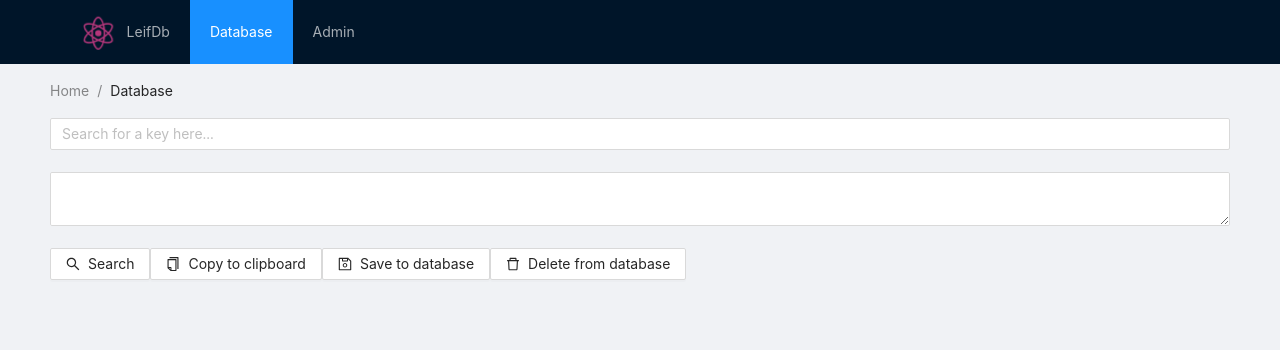
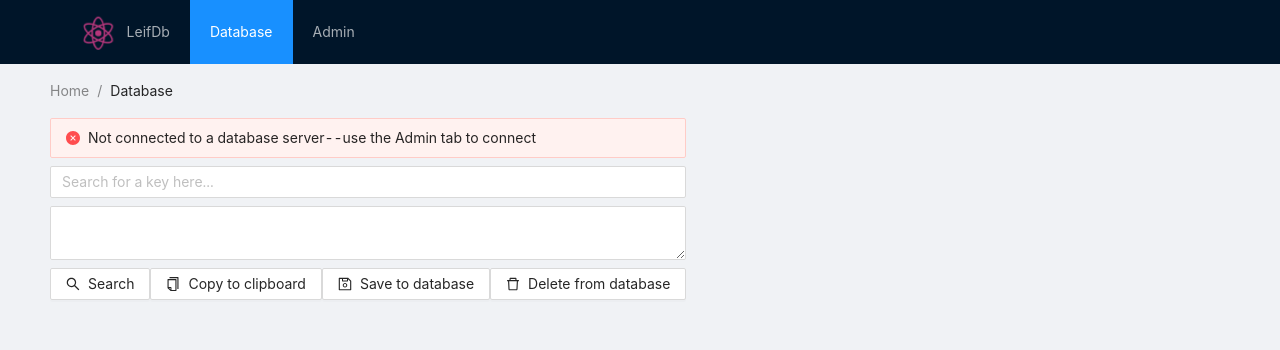
Before and after one commit to btmorr/leifdb, a React (Create React App) app in the folder ui/: page / in a window 1280 px wide. Shown: the top 350 px of the page. Built offline with nearby package versions, Linux system fonts and the light colour scheme.

Commit message:
Admin connect (#52)
* Add connect input to admin page
* Move db search state down to DatabasePage
* Update ui readme

```diff
--- a/ui/package.json
+++ b/ui/package.json
@@ -1,7 +1,7 @@
 {
   "name": "leifdb-ui",
   "version": "0.1.0",
-  "private": true,
+  "private": false,
   "dependencies": {
     "@ant-design/icons": "^4.2.1",
     "@testing-library/jest-dom": "^4.2.4",
--- a/ui/src/App.tsx
+++ b/ui/src/App.tsx
@@ -1,47 +1,92 @@
 import React, { FunctionComponent, useState } from 'react';
 import logo from './logo.svg';
-import { Layout, Menu, Breadcrumb, Input, Button } from 'antd';
+import { Layout, Menu, Breadcrumb, Input, Button, Space, Alert } from 'antd';
 import { SearchOutlined, CopyOutlined, SaveOutlined, DeleteOutlined } from '@ant-design/icons';
 // import * as scp from 'scale-color-perceptual';
 import './App.css';
 
 const { Header, Content, Footer } = Layout;
-const { TextArea } = Input;
+const { TextArea, Search } = Input;
 
 interface DbPageProps {
-  searchTerm: string;
-  searchResult: string;
-  // clickHandler: (event: React.SyntheticEvent<KeyboardEvent>) => void;
-  clickHandler: React.KeyboardEventHandler<HTMLInputElement>;
+  host: string;
 }
 
 function DatabasePage(props: DbPageProps) {
-  // Add db search functionality (how best to ensure that searching displays
-  // results, but does not clear the input field?)
+  const [searchResult, setSearchResult] = useState("");
+
+  function connectHeader() {
+    if (props.host) {
+      return (
+        <span>Connected to: <code>{props.host}</code></span>
+      )
+    }
+    return (
+      <Alert type="error" message="Not connected to a database server--use the Admin tab to connect" showIcon />
+    )
+  }
+
+  const searchHandler: React.KeyboardEventHandler<HTMLInputElement> = (event: React.KeyboardEvent<HTMLInputElement>) => {
+    let target = event.target as HTMLInputElement;
+    const query = `http://${props.host}/db/${target.value}`
+    console.log("GET " + query)
+    fetch(query)
+      .then(response => response.text())
+      .then(data => {
+        console.log("Result:", data);
+        setSearchResult(data);
+      });
+  }
 
   return (
-    <>
-      <Input className="App-key-input" placeholder="Search for a key here..." onPressEnter={props.clickHandler} allowClear />
-      <br />
-      <br />
-      <TextArea className="App-result-field" value={props.searchResult} allowClear />
-      <br />
-      <br />
-      <Button className="db-button" id="search-button"><SearchOutlined /> Search</Button>
-      <Button className="db-button" id="copy-button"><CopyOutlined /> Copy to clipboard</Button>
-      <Button className="db-button" id="save-button"><SaveOutlined /> Save to database</Button>
-      <Button className="db-button" id="delete-button"><DeleteOutlined /> Delete from database</Button>
-      <br />
-      <br />
-    </>
+    <Space direction="vertical">
+      {connectHeader()}
+      <Input
+        className="App-key-input"
+        placeholder="Search for a key here..."
+        onPressEnter={searchHandler}
+        allowClear
+      />
+      <TextArea
+        className="App-result-field"
+        value={searchResult}
+        allowClear
+      />
+      <div>
+        <Button className="db-button" id="search-button"><SearchOutlined /> Search</Button>
+        <Button className="db-button" id="copy-button"><CopyOutlined /> Copy to clipboard</Button>
+        <Button className="db-button" id="save-button"><SaveOutlined /> Save to database</Button>
+        <Button className="db-button" id="delete-button"><DeleteOutlined /> Delete from database</Button>
+      </div>
+    </Space>
   )
 }
 
-function AdminPage() {
+interface AdminPageProps {
+  setHost: React.Dispatch<React.SetStateAction<string>>;
+}
+
+function AdminPage(props:AdminPageProps) {
+
+  function tryConnect(address: string, handler: React.Dispatch<React.SetStateAction<string>>) {
+    const query = `http://${address}/health`
+    fetch(query)
+      .then(res => handler(address));
+  }
+
   return (
-    <>
-      Nothing here yet
-    </>
+    <Space direction="vertical">
+      Enter the address of a LeifDb server to connect to:
+      <Search
+        placeholder="localhost:8080"
+        onSearch={value => { tryConnect(value, props.setHost) }}
+        style={{ width: 300 }}
+      />
+      <span>
+        Address should be in the form "<code>host:port</code>",
+        without quote marks (example: <code>192.168.0.3:8080</code>)
+      </span>
+    </Space>
   )
 }
 
@@ -57,16 +102,17 @@ type Page = 'Home' | 'Database' | 'Admin';
 
 interface AppContentProps {
   page: Page;
-  searchTerm: string;
-  searchResult: string;
-  searchHandler: React.KeyboardEventHandler<HTMLInputElement>;
+  host: string;
+  setHost: React.Dispatch<React.SetStateAction<string>>;
 }
 
 function AppContent(props:AppContentProps) {
   const pages: Record<Page, JSX.Element> = {
     Home: <HomePage />,
-    Database: <DatabasePage searchTerm={props.searchTerm} searchResult={props.searchResult} clickHandler={props.searchHandler}/>,
-    Admin: <AdminPage />
+    Database: <DatabasePage
+      host={props.host}/>,
+    Admin: <AdminPage
+      setHost={props.setHost}/>
   };
 
   return (
@@ -118,27 +164,12 @@ function AppFooter() {
 
 const App:FunctionComponent<{ initialPage?: Page }> = ({ initialPage = "Database" }) => {
   const [currentPage, setCurrentPage] = useState(initialPage);
-  const [currentSearch, setCurrentSearch] = useState("");
-  const [searchResults, setSearchResults] = useState("");
+  const [host, setHost] = useState("");
   // Get currently selected header tab and send it to AppContent props
   // to choose which page content to display
 
   // const colors = [0, 0.1, 0.25, 0.5, 0.75, 0.9, 1].map(scp.magma);
   // colors.forEach((i) => {console.log(i)});
-
-  const searchHandler: React.KeyboardEventHandler<HTMLInputElement> = (event: React.KeyboardEvent<HTMLInputElement>) => {
-    let target = event.target as HTMLInputElement;
-    setCurrentSearch(target.value);
-
-    const query = `http://localhost:8080/db/${target.value}`
-    console.log("GET " + query)
-    fetch(query)
-      .then(response => response.text())
-      .then(data => {
-        console.log("Result:", data);
-        setSearchResults(data);
-      });
-  }
 
   return (
     <Layout className="layout">
@@ -148,9 +179,8 @@ const App:FunctionComponent<{ initialPage?: Page }> = ({ initialPage = "Database
       />
       <AppContent
         page={currentPage}
-        searchTerm={currentSearch}
-        searchResult={searchResults}
-        searchHandler={searchHandler}
+        host={host}
+        setHost={setHost}
       />
       <AppFooter />
     </Layout>
```
Also changed, not shown: 1 other file (tests, documents, lock files or other folders).
